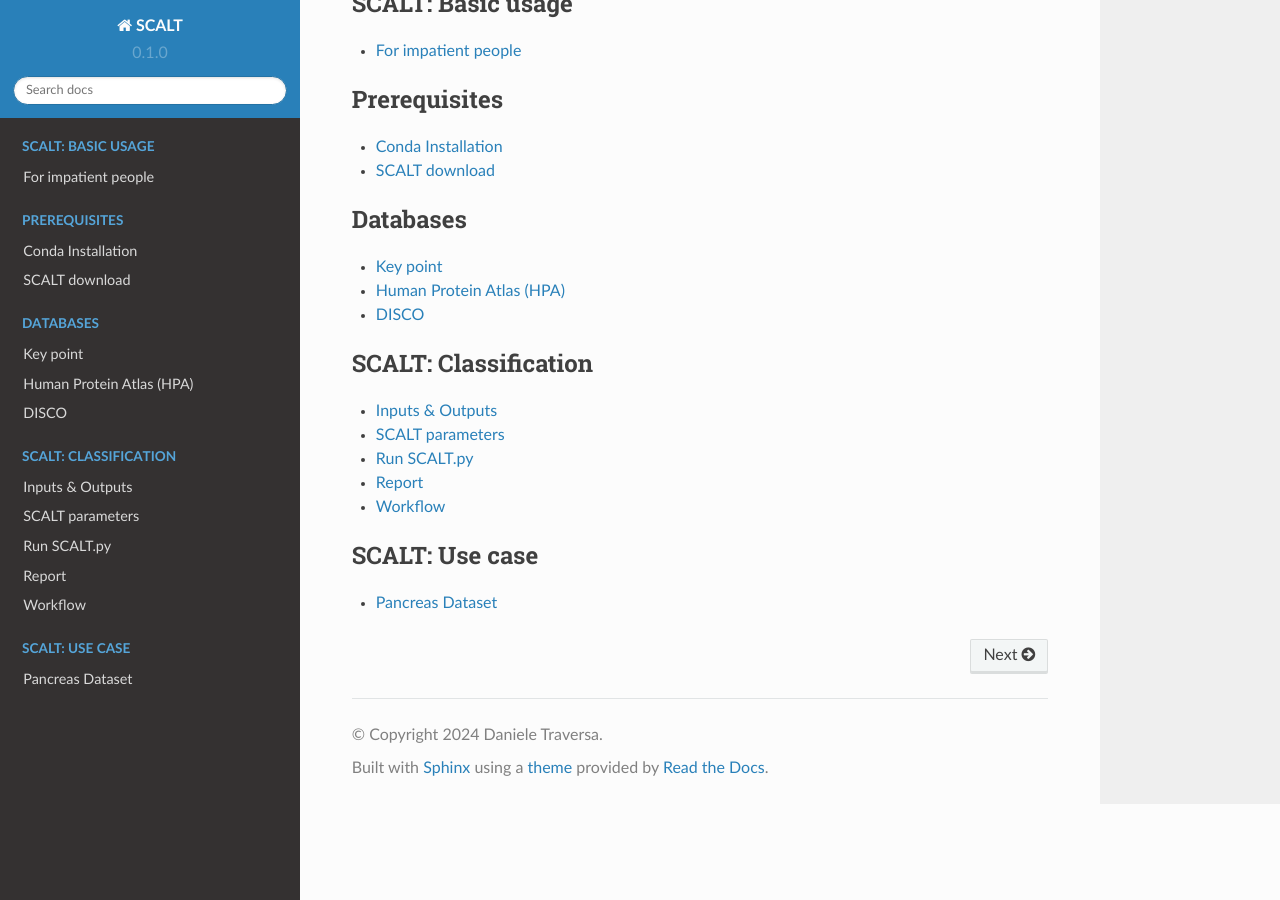
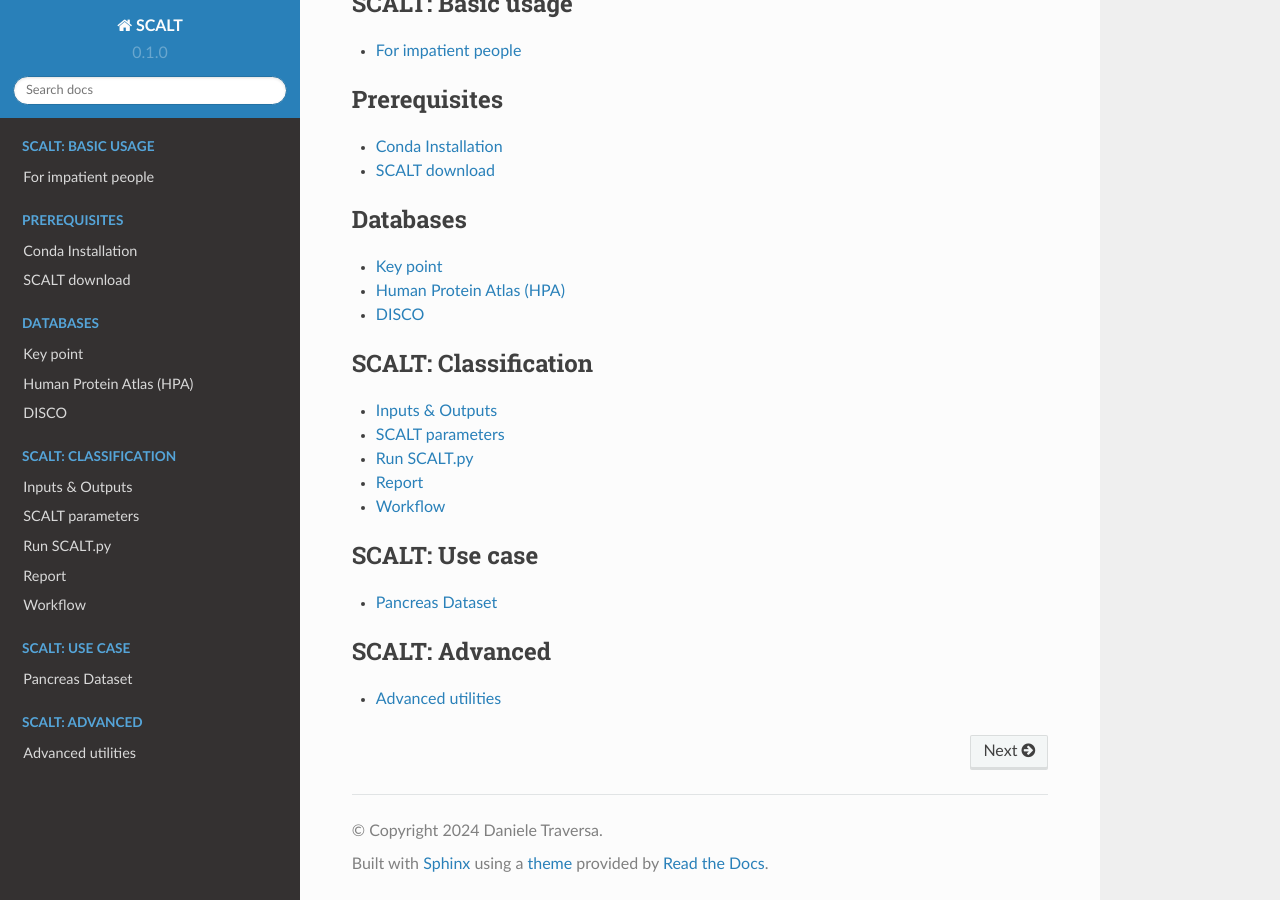
Before and after one commit to danitrave/CapitalCitiesGame, a Sphinx documentation site: the page built from docs/source/index.rst, in a window 1280 px wide and 900 px high, scrolled down 625 px. Built offline with Sphinx 7.4.7 and the Read the Docs theme 2.0.0, drawn with Linux system fonts in a browser that asks for light colours.

Commit message:
Update index.rst

```diff
--- a/docs/source/index.rst
+++ b/docs/source/index.rst
@@ -43,3 +43,9 @@
    :caption: SCALT: Use case
 
    useCaseClassification.rst
+
+.. toctree::
+   :maxdepth: 2
+   :caption: SCALT: Advanced
+
+   advanced.rst
```
